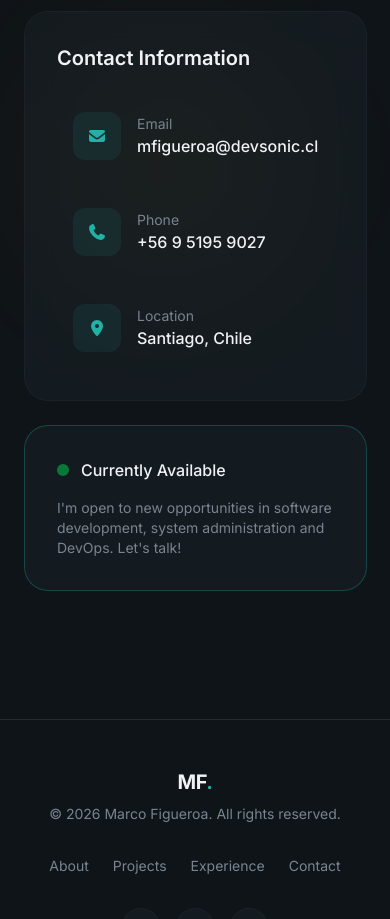
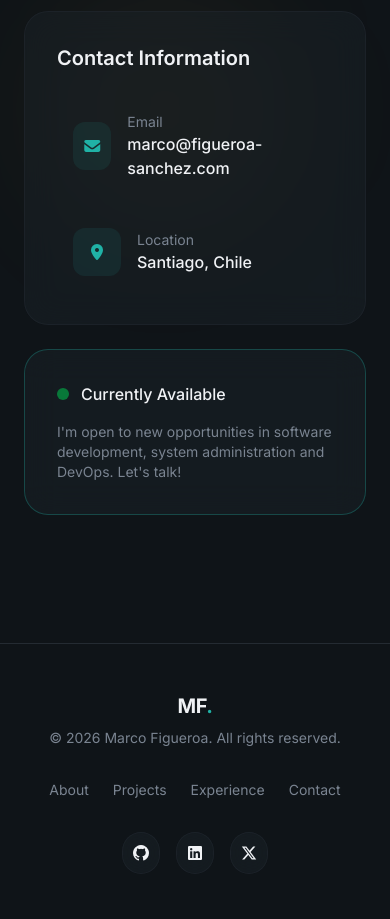
Before and after one commit to mfigueroa23/devsonic.cl, an Angular app: page / in a window 390 px wide. Shown: the part 8300-9219 px from the top of the page. Built offline with nearby package versions, Linux system fonts and the light colour scheme; a web font is replaced by a local one.

Commit message:
refactor(contact): Update contact information
This remove the phone number and update the email address

```diff
--- a/src/app/sections/contact/contact.ts
+++ b/src/app/sections/contact/contact.ts
@@ -1,7 +1,7 @@
 import { Component, signal } from '@angular/core';
 import { Button } from '../../components/button/button';
 
-const email = 'mfigueroa@devsonic.cl';
+const email = 'marco@figueroa-sanchez.com';
 
 @Component({
   imports: [Button],
@@ -12,12 +12,6 @@ const email = 'mfigueroa@devsonic.cl';
 export class Contact {
   public contactInfo: { icon: string; label: string; value: string; href: string }[] = [
     { icon: 'fa-solid fa-envelope', label: 'Email', value: email, href: `mailto:${email}` },
-    {
-      icon: 'fa-solid fa-phone',
-      label: 'Phone',
-      value: '+56 9 5195 9027',
-      href: 'tel:+56951959027',
-    },
     {
       icon: 'fa-solid fa-location-dot',
       label: 'Location',
```
